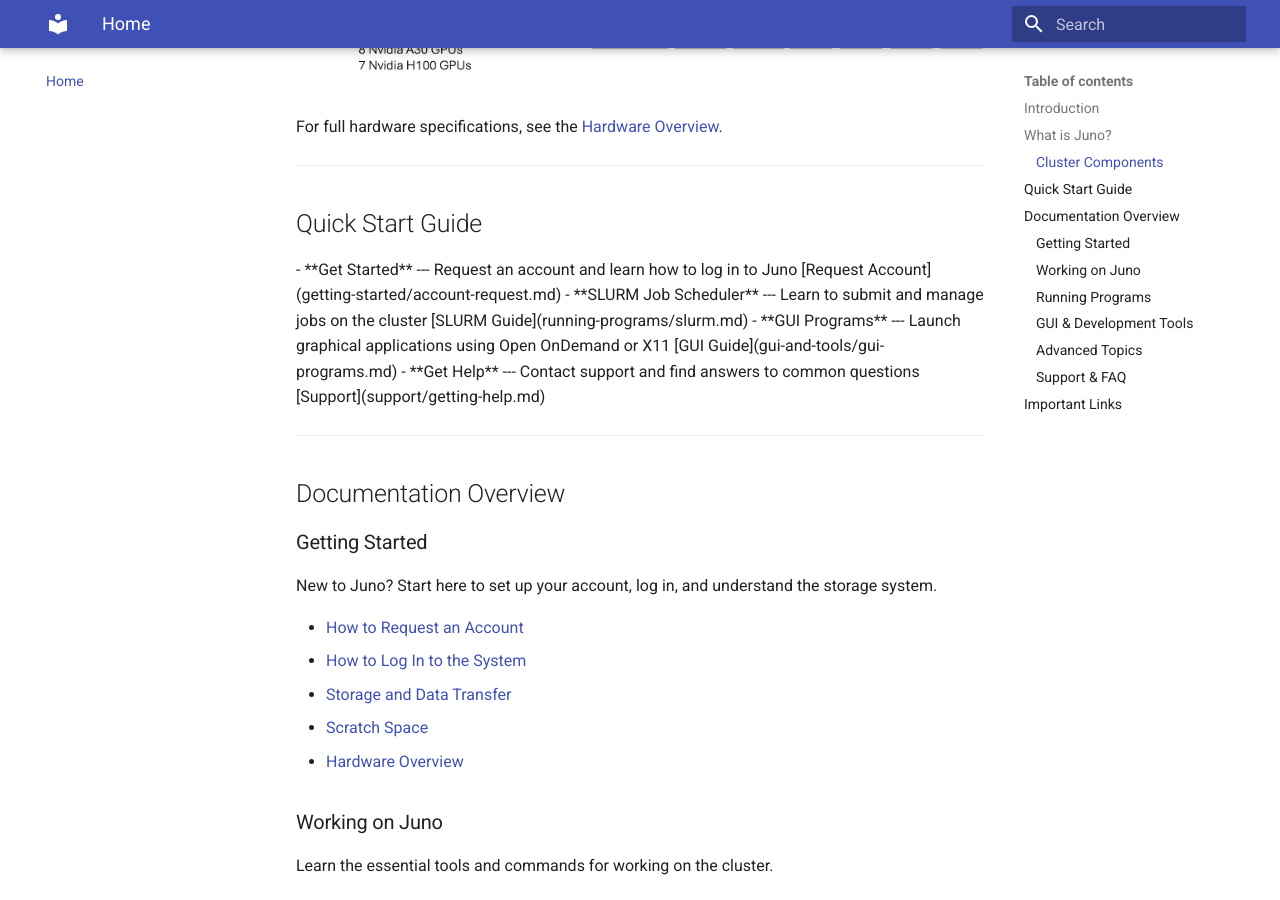
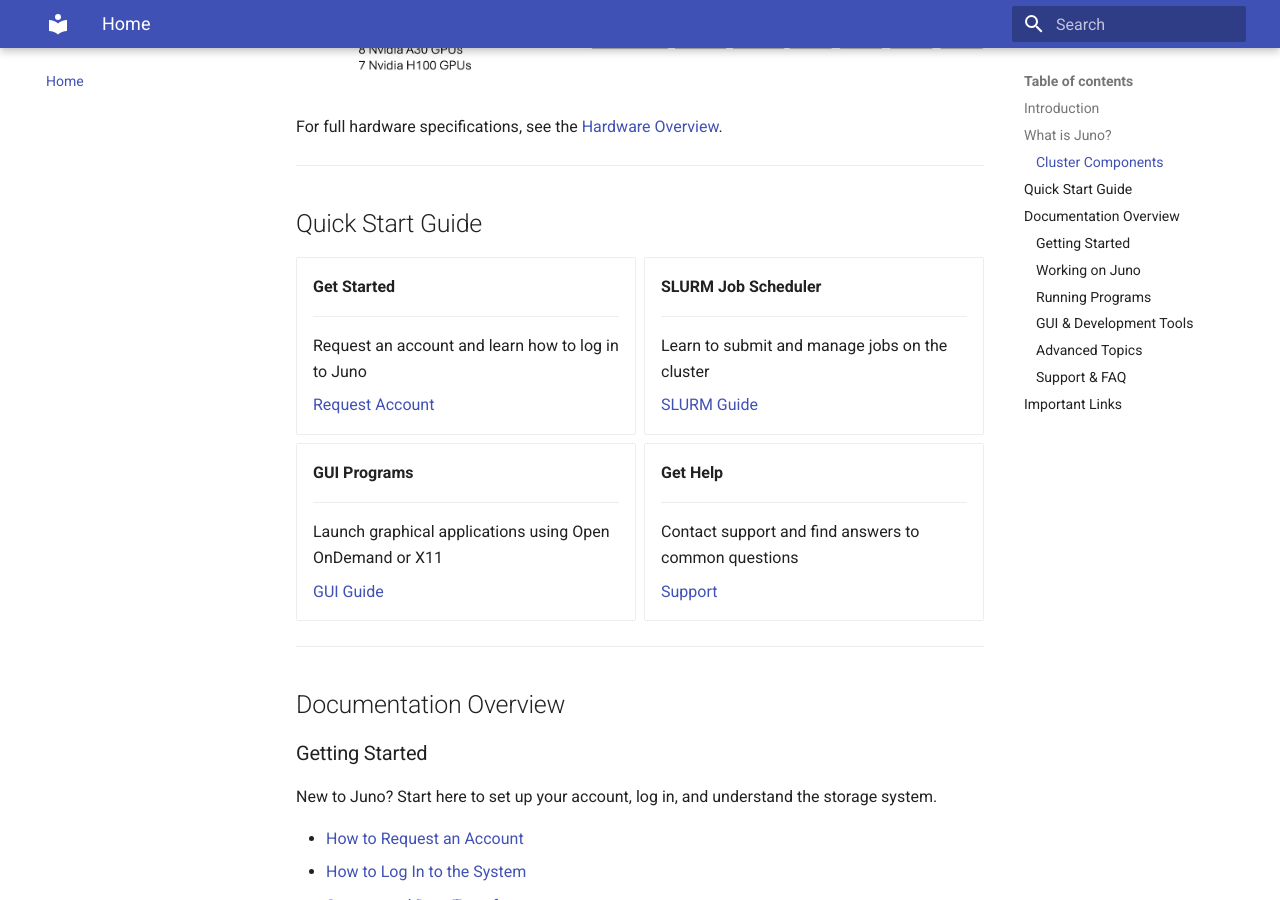
Before and after one commit to utdal/Juno-user-guide, an MkDocs documentation site: the page built from docs/index.md, in a window 1280 px wide and 900 px high, scrolled down 965 px. Built offline with MkDocs 1.6.1 and Material for MkDocs 9.7.7, drawn with Linux system fonts in a browser that asks for light colours; some of the changed lines change nothing that is shown.

Commit message:
updated index.md

```diff
--- a/mkdocs.yml
+++ b/mkdocs.yml
@@ -3,6 +3,13 @@
 site_url: https://juno.readthedocs.io
 
 docs_dir: docs
+
+plugins:
+  - search
+
+markdown_extensions:
+  - attr_list
+  - md_in_html
 
 theme:
   name: material
```
